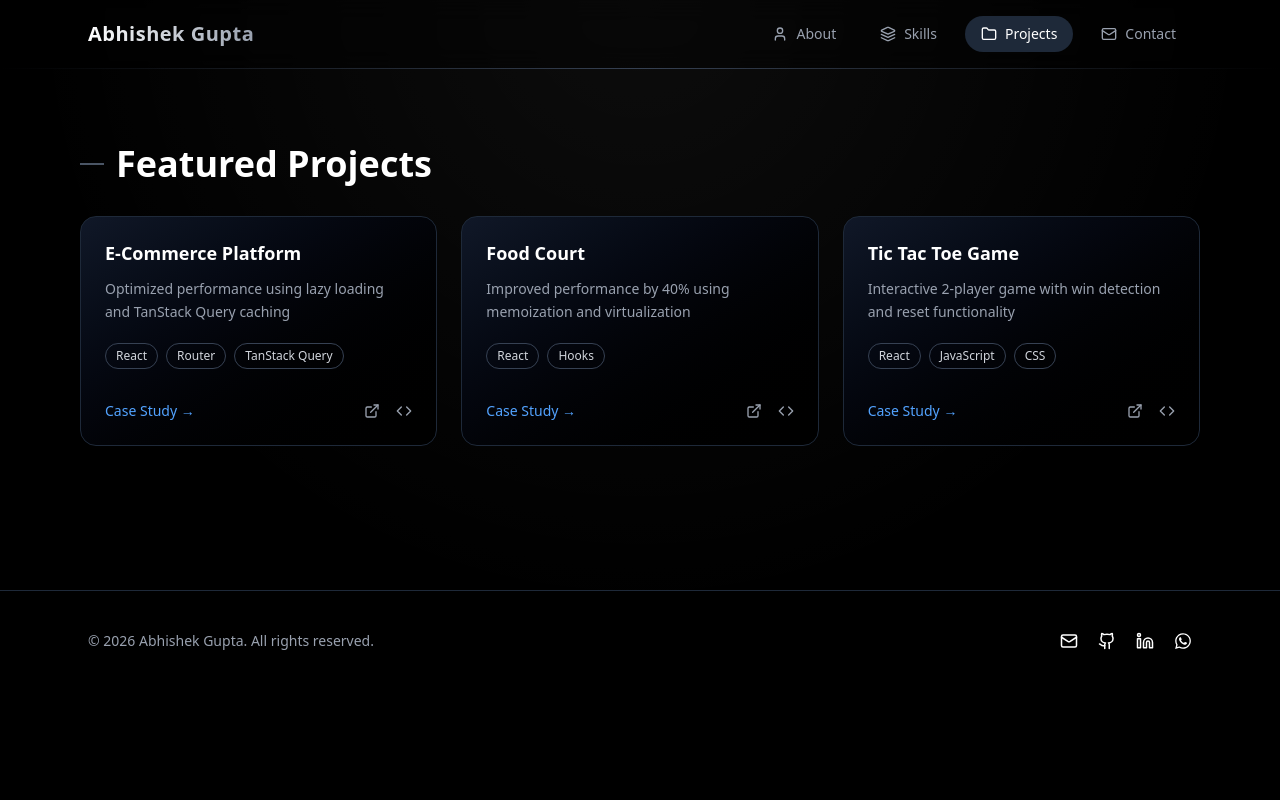
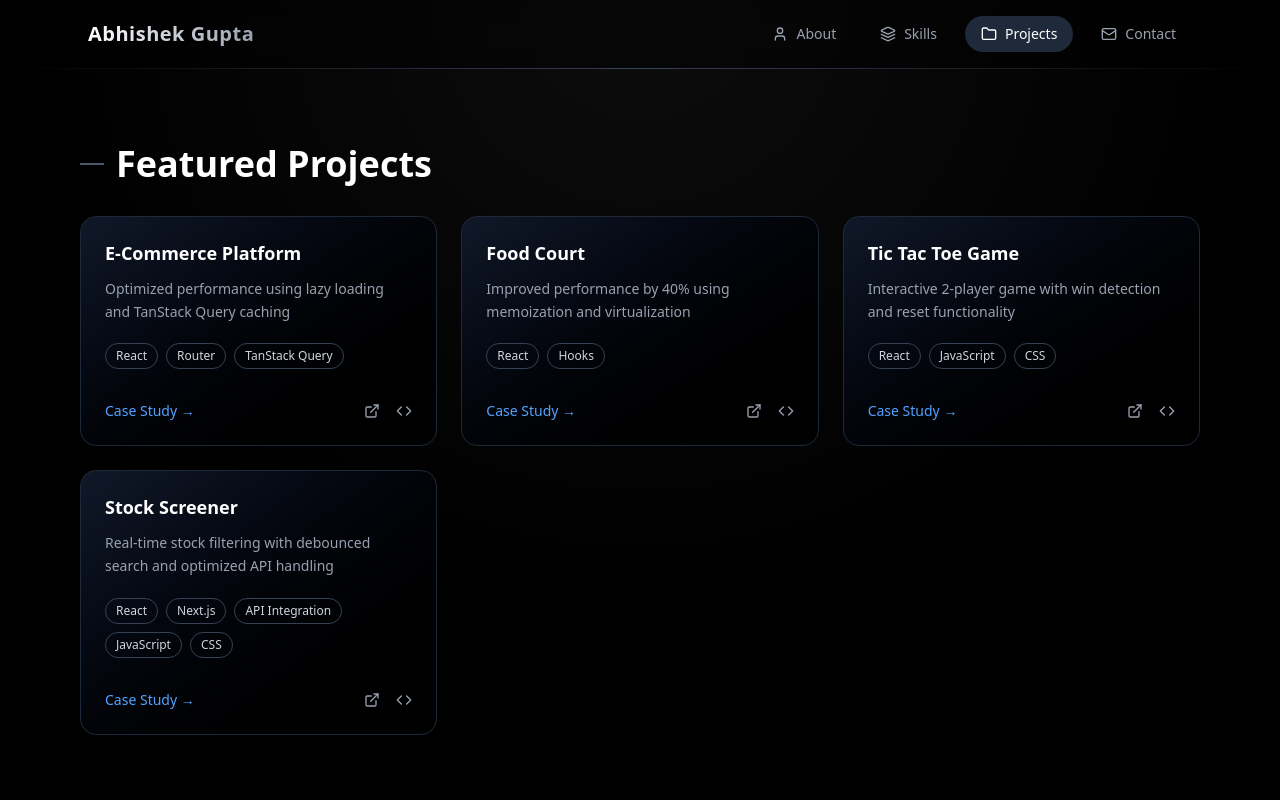
Before and after one commit to abhi11626/Portfolio, a Next.js app: page /projects in a window 1280 px wide. Shown: the top 800 px of the page. Built offline with nearby package versions, Linux system fonts and the light colour scheme.

Commit message:
added one more project

```diff
--- a/data/projects.js
+++ b/data/projects.js
@@ -66,6 +66,29 @@ const projects = [
         "Delivered a fully interactive browser-based game with smooth state transitions, accurate win detection, and a clean user experience.",
     },
   },
+
+  {
+    id: "stock-screener",
+    title: "Stock Screener",
+    description:
+      "Real-time stock filtering with debounced search and optimized API handling",
+    tech: ["React", "Next.js", "API Integration", "JavaScript", "CSS"],
+    liveUrl: "https://stock-screener-beta-cyan.vercel.app/",
+    githubUrl: "https://www.github.com/abhi11626",
+    caseStudy: {
+      problem:
+        "Frequent API calls triggered by user input (search and filters) caused unnecessary network requests and UI lag. Managing dynamic stock data with multiple filters also increased complexity in state handling and rendering performance.",
+
+      solution:
+        "Implemented a debouncing mechanism for search and filter inputs to limit API calls and prevent excessive re-renders. Structured state updates efficiently to ensure smooth UI performance while handling real-time stock data.",
+
+      architecture:
+        "Built with a modular React architecture separating concerns between data fetching, filtering logic, and UI. Introduced debounced input handling and reusable components for filters and stock display, ensuring scalability and maintainability.",
+
+      impact:
+        "Reduced unnecessary API calls and improved application responsiveness. Achieved smoother user interactions with optimized rendering, making the stock screening experience faster and more efficient.",
+    },
+  },
 ];
 
 export default projects;
```
Also changed, not shown: public/projects/stock-screener.png (added).
